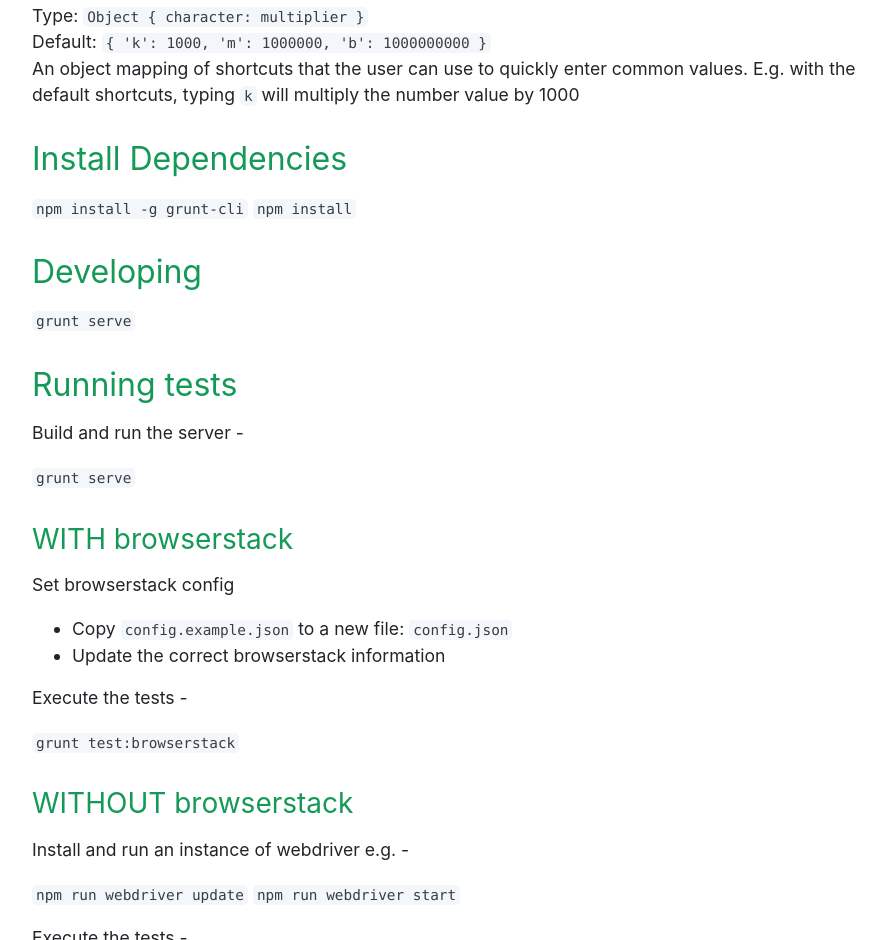
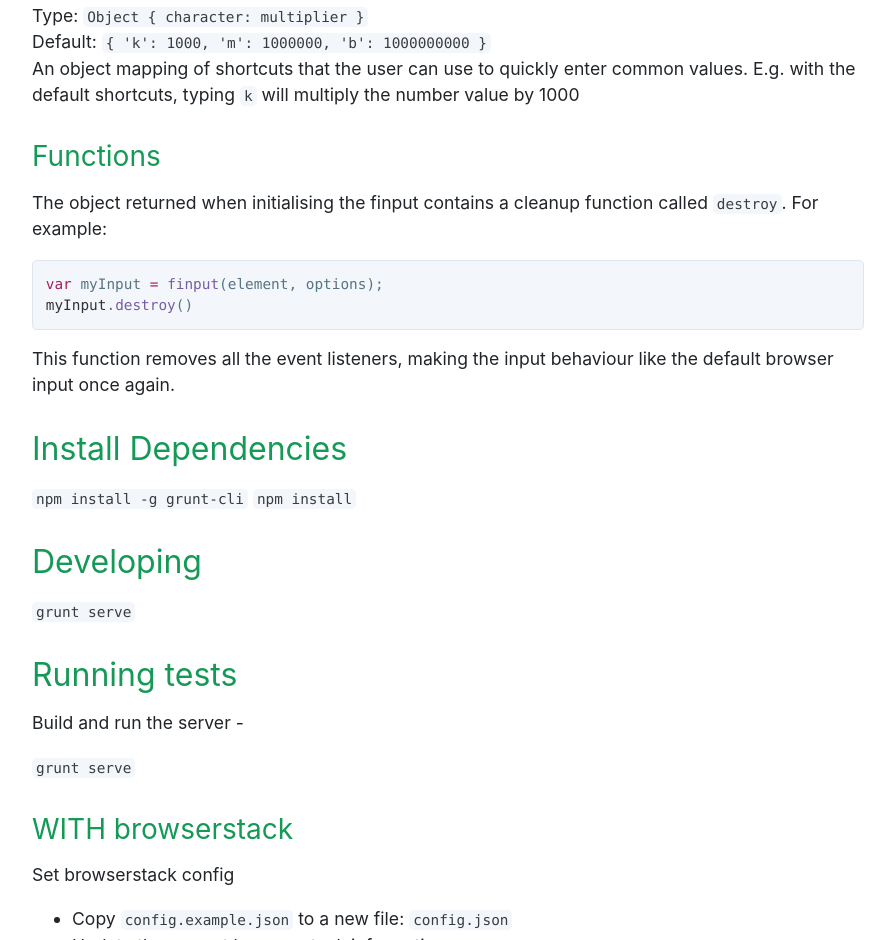
Before and after one commit to ScottLogic/finput, a plain HTML site: page index.html in a window 1280 px wide. Shown: the part 2095-3035 px from the top of the page, without its empty margins (192-1087 px from the left). Drawn offline with nearby package versions, Linux system fonts and the light colour scheme; a script that the page names is missing.

Commit message:
Update git hub page

```diff
--- a/index.html
+++ b/index.html
@@ -117,6 +117,17 @@
 An object mapping of shortcuts that the user can use to quickly enter common values.
 E.g. with the default shortcuts, typing <code>k</code> will multiply the number value by 1000</p>
 
+<h3><a id="user-content-functions" class="anchor" href="#functions" aria-hidden="true"><span aria-hidden="true" class="octicon octicon-link"></span></a>Functions</h3>
+<p>The object returned when initialising the finput contains a cleanup function called <code>destroy</code>. For example:  </p>
+
+<div class="highlight highlight-source-js">
+  <pre><span class="pl-k">var</span> myInput <span class="pl-k">=</span> <span class="pl-en">finput</span>(element, options);
+<span class="pl-smi">myInput</span>.<span class="pl-en">destroy</span>()</pre>
+</div>
+<p>This function removes all the event listeners, making the input behaviour like the default browser
+input once again.</p>
+
+
 <h2>
 <a id="install-dependencies" class="anchor" href="#install-dependencies" aria-hidden="true"><span aria-hidden="true" class="octicon octicon-link"></span></a>Install Dependencies</h2>
 
```
